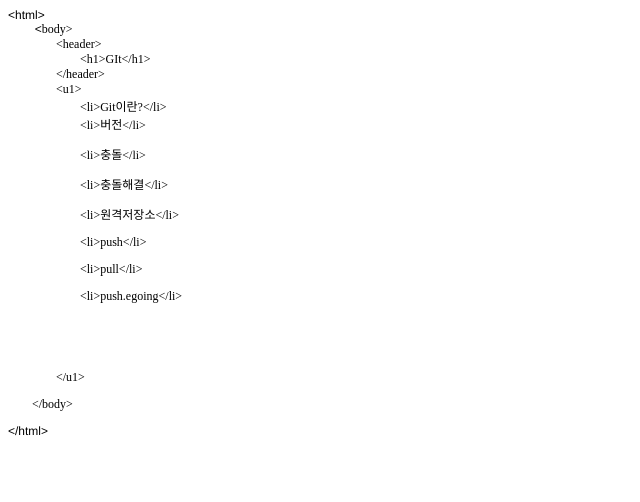
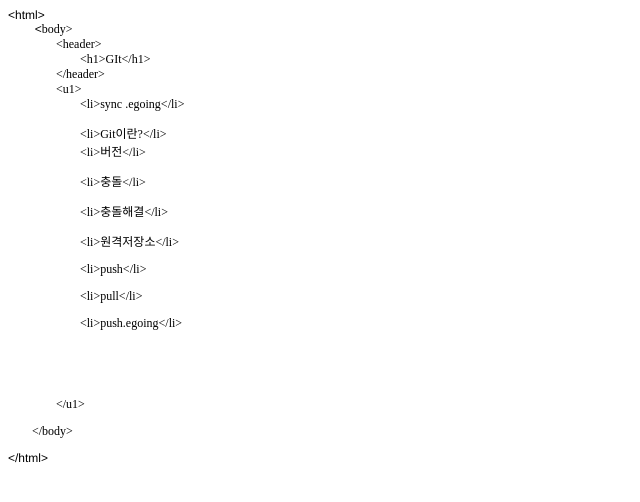
Before and after one commit to irony2/opentutorials_git_egoing, a plain HTML site: page index.html in a window 1280 px wide. Shown: the whole page, without its empty margins (0-640 px from the left). Drawn offline with Linux system fonts and the light colour scheme.

Commit message:
add sync

```diff
--- a/index.html
+++ b/index.html
@@ -9,13 +9,10 @@
   <style type="text/css">
     p.p1 {margin: 0.0px 0.0px 0.0px 0.0px; font: 12.0px Helvetica; color: #000000; -webkit-text-stroke: #000000}
     p.p2 {margin: 0.0px 0.0px 0.0px 0.0px; font: 12.0px 'Apple SD Gothic Neo'; color: #000000; -webkit-text-stroke: #000000}
-    p.p3 {margin: 0.0px 0.0px 12.0px 0.0px; font: 12.0px Times; color: #000000; -webkit-text-stroke: #000000}
-    p.p4 {margin: 0.0px 0.0px 12.0px 0.0px; font: 12.0px AppleMyungjo; color: #000000; -webkit-text-stroke: #000000}
-    p.p5 {margin: 0.0px 0.0px 12.0px 0.0px; font: 12.0px AppleMyungjo; -webkit-text-stroke: #000000}
-    p.p6 {margin: 0.0px 0.0px 12.0px 0.0px; font: 12.0px AppleMyungjo}
-    p.p7 {margin: 0.0px 0.0px 12.0px 0.0px; font: 12.0px Times; -webkit-text-stroke: #000000; min-height: 14.0px}
-    p.p8 {margin: 0.0px 0.0px 12.0px 0.0px; font: 12.0px Times; color: #000000; -webkit-text-stroke: #000000; min-height: 14.0px}
-    p.p9 {margin: 0.0px 0.0px 12.0px 0.0px; font: 12.0px 'Apple SD Gothic Neo'; color: #000000; -webkit-text-stroke: #000000}
+    p.p3 {margin: 0.0px 0.0px 12.0px 0.0px; font: 12.0px AppleMyungjo; -webkit-text-stroke: #000000}
+    p.p4 {margin: 0.0px 0.0px 12.0px 0.0px; font: 12.0px Times; color: #000000; -webkit-text-stroke: #000000}
+    p.p5 {margin: 0.0px 0.0px 12.0px 0.0px; font: 12.0px AppleMyungjo; color: #000000; -webkit-text-stroke: #000000}
+    p.p6 {margin: 0.0px 0.0px 12.0px 0.0px; font: 12.0px 'Apple SD Gothic Neo'; color: #000000; -webkit-text-stroke: #000000}
     span.s1 {font-kerning: none}
     span.s2 {font: 12.0px Helvetica; font-kerning: none}
     span.s3 {font: 12.0px AppleMyungjo; font-kerning: none}
@@ -30,18 +27,21 @@
 <p class="p2"><span class="s1"><span class="Apple-tab-span">	</span><span class="Apple-tab-span">	</span><span class="Apple-tab-span">	</span>&lt;h1&gt;GIt&lt;/h1&gt;</span></p>
 <p class="p2"><span class="s1"><span class="Apple-tab-span">	</span><span class="Apple-tab-span">	</span>&lt;/header&gt;</span></p>
 <p class="p2"><span class="s1"><span class="Apple-tab-span">	</span><span class="Apple-tab-span">	</span>&lt;u1&gt;</span></p>
+<p class="p3"><span class="s1"><span class="Apple-tab-span">	</span><span class="Apple-tab-span">	</span><span class="Apple-tab-span">	</span>&lt;li&gt;sync .egoing&lt;/li&gt;</span></p>
 <p class="p2"><span class="s1"><span class="Apple-tab-span">	</span><span class="Apple-tab-span">	</span><span class="Apple-tab-span">	</span>&lt;li&gt;Git이란?&lt;/li&gt;</span></p>
-<p class="p3"><span class="s1"><span class="Apple-tab-span">	</span><span class="Apple-tab-span">	</span><span class="Apple-tab-span">	</span>&lt;li&gt;</span><span class="s3">버전</span><span class="s1">&lt;/li&gt;</span></p>
-<p class="p3"><span class="s1"><span class="Apple-tab-span">	</span><span class="Apple-tab-span">	</span><span class="Apple-tab-span">	</span>&lt;li&gt;</span><span class="s3">충돌</span><span class="s1">&lt;/li&gt;</span></p>
-<p class="p4"><span class="s4"><span class="Apple-tab-span">	</span><span class="Apple-tab-span">	</span><span class="Apple-tab-span">	</span>&lt;</span><span class="s1">li&gt;충돌해결&lt;/li&gt;</span></p>
-<p class="p4"><span class="s4"><span class="Apple-tab-span">	</span><span class="Apple-tab-span">	</span><span class="Apple-tab-span">	</span>&lt;</span><span class="s1">li&gt;원격저장소&lt;/li&gt;</span></p>
-<p class="p4"><span class="s1"><span class="Apple-tab-span">	</span><span class="Apple-tab-span">	</span><span class="Apple-tab-span">	</span>&lt;li&gt;push&lt;/li&gt;</span></p>
+<p class="p4"><span class="s1"><span class="Apple-tab-span">	</span><span class="Apple-tab-span">	</span><span class="Apple-tab-span">	</span>&lt;li&gt;</span><span class="s3">버전</span><span class="s1">&lt;/li&gt;</span></p>
+<p class="p4"><span class="s1"><span class="Apple-tab-span">	</span><span class="Apple-tab-span">	</span><span class="Apple-tab-span">	</span>&lt;li&gt;</span><span class="s3">충돌</span><span class="s1">&lt;/li&gt;</span></p>
+<p class="p5"><span class="s4"><span class="Apple-tab-span">	</span><span class="Apple-tab-span">	</span><span class="Apple-tab-span">	</span>&lt;</span><span class="s1">li&gt;충돌해결&lt;/li&gt;</span></p>
+<p class="p5"><span class="s4"><span class="Apple-tab-span">	</span><span class="Apple-tab-span">	</span><span class="Apple-tab-span">	</span>&lt;</span><span class="s1">li&gt;원격저장소&lt;/li&gt;</span></p>
+<p class="p5"><span class="s1"><span class="Apple-tab-span">	</span><span class="Apple-tab-span">	</span><span class="Apple-tab-span">	</span>&lt;li&gt;push&lt;/li&gt;</span></p>
 <p class="p5"><span class="s1"><span class="Apple-tab-span">	</span><span class="Apple-tab-span">	</span><span class="Apple-tab-span">	</span>&lt;li&gt;pull&lt;/li&gt;</span></p>
-<p class="p6"><span class="s1"><span class="Apple-tab-span">	</span><span class="Apple-tab-span">	</span><span class="Apple-tab-span">	</span>&lt;li&gt;push.egoing&lt;/li&gt;</span></p>
-<p class="p7"><span class="s1"></span><br></p>
-<p class="p8"><span class="s1"></span><br></p>
-<p class="p9"><span class="s4"><span class="Apple-tab-span">	</span><span class="Apple-tab-span">	</span></span><span class="s1">&lt;/u1&gt;</span></p>
-<p class="p9"><span class="s4"><span class="Apple-tab-span">	</span></span><span class="s1">&lt;/body&gt;</span></p>
+<p class="p5"><span class="s1"><span class="Apple-tab-span">	</span><span class="Apple-tab-span">	</span><span class="Apple-tab-span">	</span>&lt;li&gt;push.egoing&lt;/li&gt;</span></p>
+<p class="p4"><span class="s1"><br>
+</span></p>
+<p class="p4"><span class="s1"><br>
+</span></p>
+<p class="p6"><span class="s4"><span class="Apple-tab-span">	</span><span class="Apple-tab-span">	</span></span><span class="s1">&lt;/u1&gt;</span></p>
+<p class="p6"><span class="s4"><span class="Apple-tab-span">	</span></span><span class="s1">&lt;/body&gt;</span></p>
 <p class="p1"><span class="s1">&lt;/html&gt;</span></p>
 </body>
 </html>
```
